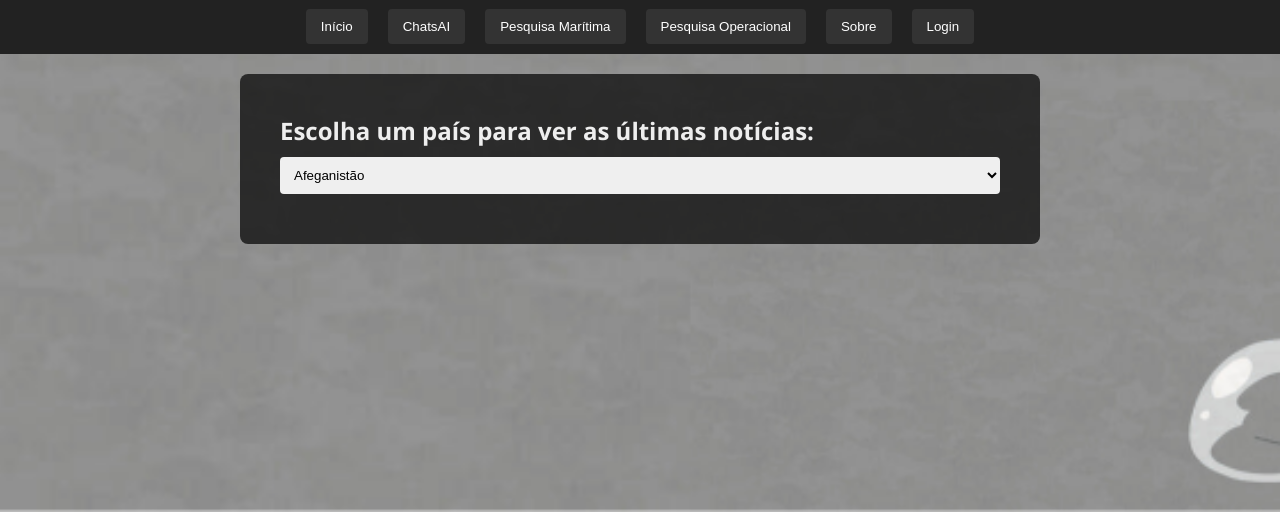
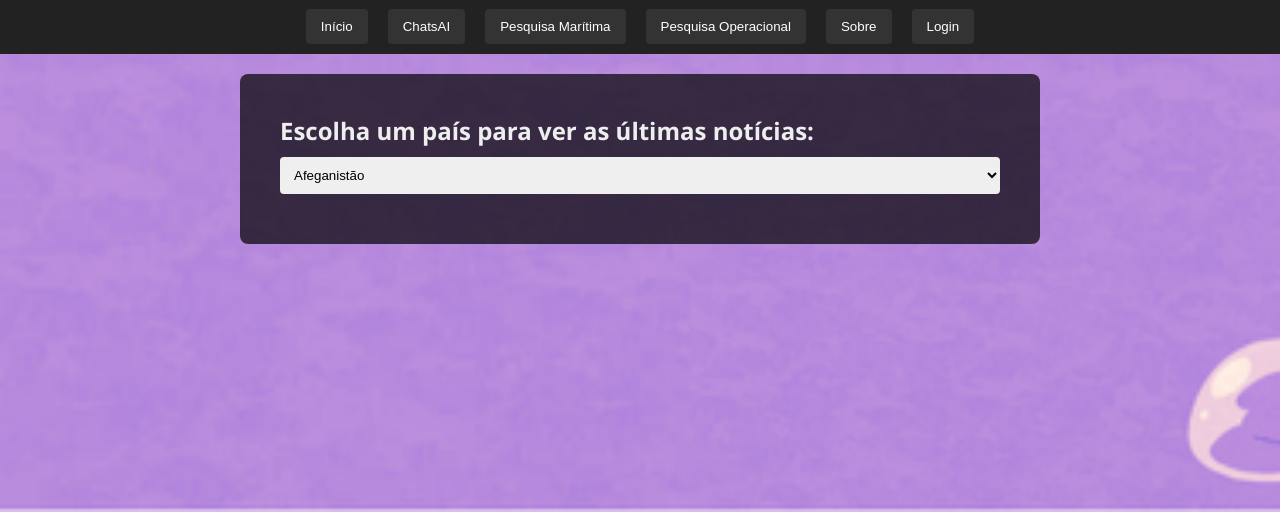
Before and after one commit to rimururrc/ProjectRimuruRRC, a plain HTML site: page index.html in a window 1280 px wide. Shown: the part 288-800 px from the top of the page. Drawn offline with Linux system fonts and the light colour scheme.

Commit message:
Update style.css

```diff
--- a/style.css
+++ b/style.css
@@ -6,7 +6,7 @@
 
 body {
   font-family: 'Segoe UI', sans-serif;
-  background-image: url('imagens/ProjectRimuruBackplate.png');
+  background-image: url('imagens/ProjectRimuruBackplate2.png');
   background-size: cover;
   color: #eee;
   min-height: 100vh;
```
